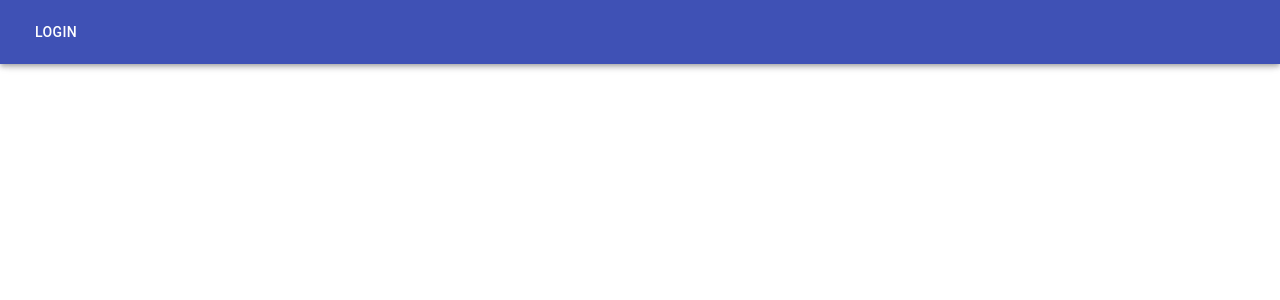
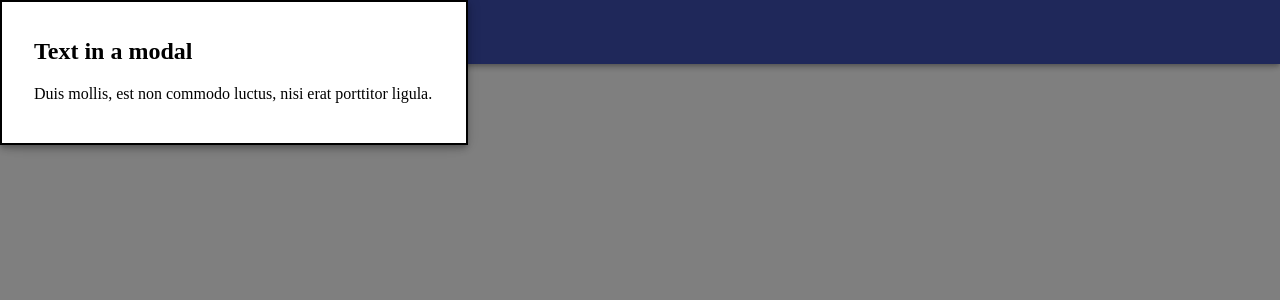
Before and after one commit to BenLirio/fiction-client, a React (Create React App) app: page /404 in a window 1280 px wide. Both pictures are taken after a click on the button "LOGIN". Shown: the top 300 px of the page. Built offline with nearby package versions, Linux system fonts and the light colour scheme.

Commit message:
Properly open and close modal

```diff
--- a/src/Layout/Header/Header.js
+++ b/src/Layout/Header/Header.js
@@ -1,12 +1,17 @@
-import React from 'react'
+import React, { useContext } from 'react'
 import { AppBar, Toolbar, Button } from '@material-ui/core'
+import modalContext from '../../Modal/modal-context'
 
 const Header = () => {
+  const { open } = useContext(modalContext)
+
   return (
     <>
       <AppBar>
         <Toolbar>
-          <Button color="inherit">Login</Button>
+          <Button color="inherit" onClick={() => open('signIn')}>
+            Login
+          </Button>
         </Toolbar>
       </AppBar>
     </>
--- a/src/Modal/SignIn/SignIn.js
+++ b/src/Modal/SignIn/SignIn.js
@@ -14,12 +14,11 @@ const useStyles = makeStyles(theme => ({
 }))
 
 const SignIn = () => {
-  const { current } = useContext(modalContext)
+  const { current, close } = useContext(modalContext)
   const classes = useStyles()
-  const [open] = useState(false)
   return (
     <div>
-      <Modal open={current === 'signIn'}>
+      <Modal open={current === 'signIn'} onClose={close}>
         <div className={classes.paper}>
           <h2 id="simple-modal-title">Text in a modal</h2>
           <p id="simple-modal-description">
--- a/src/Modal/modal-context.js
+++ b/src/Modal/modal-context.js
@@ -1,16 +1,26 @@
-import React from 'react'
+import React, { useState } from 'react'
 
 const initialModalState = {
-  current: 'none'
+  current: '',
+  close: () => {}
 }
 
 const modalContext = React.createContext(initialModalState)
 
 export const ModalContextProvider = ({ children }) => {
+  const [current, setCurrent] = useState('none')
+  const modalState = {
+    current,
+    close: () => {
+      setCurrent('none')
+    },
+    open: modal => {
+      setCurrent(modal)
+    }
+  }
+
   return (
-    <modalContext.Provider value={initialModalState}>
-      {children}
-    </modalContext.Provider>
+    <modalContext.Provider value={modalState}>{children}</modalContext.Provider>
   )
 }
 
```
